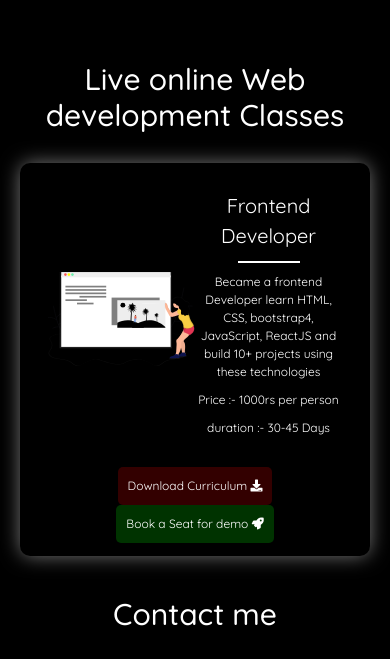
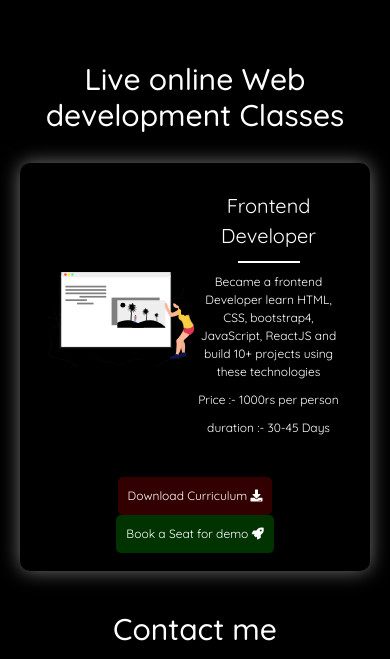
Before and after one commit to MohitChachra/chachramohit.github.io, a plain HTML site: page index.html in a window 390 px wide. Shown: the part 1598-2257 px from the top of the page. Drawn offline with nearby package versions, Linux system fonts and the light colour scheme.

Commit message:
Update style.css

```diff
--- a/css/style.css
+++ b/css/style.css
@@ -444,7 +444,7 @@ hr{
 @media (max-width:729px) {
     .buttons {
         flex-direction:column;
-        margin-bottom:5px;
+        margin:10px;
     }
 }
 
```
